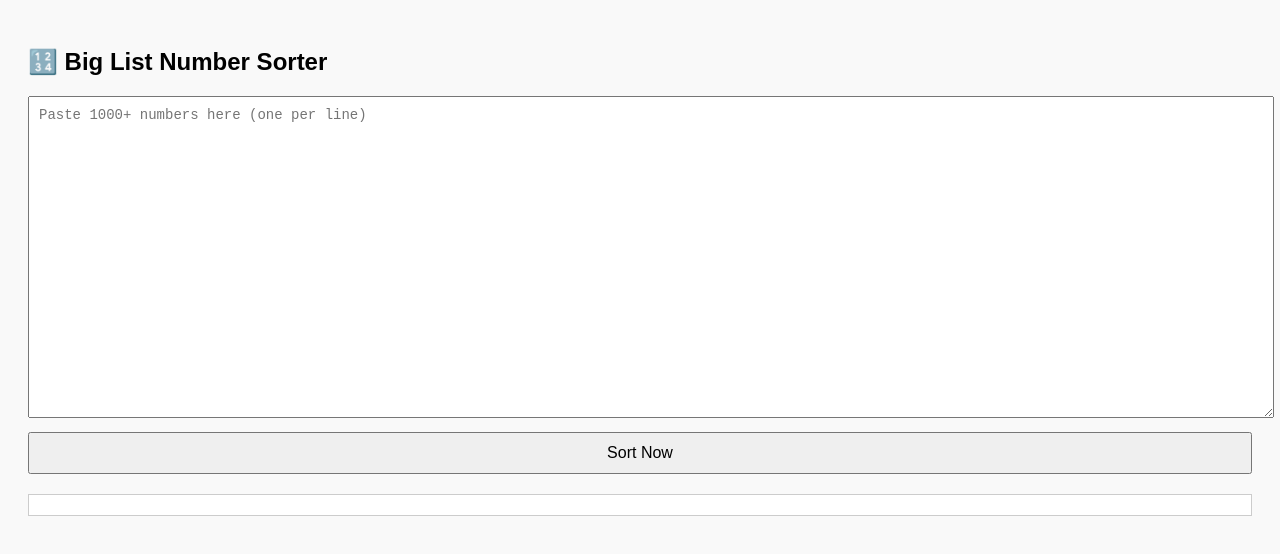
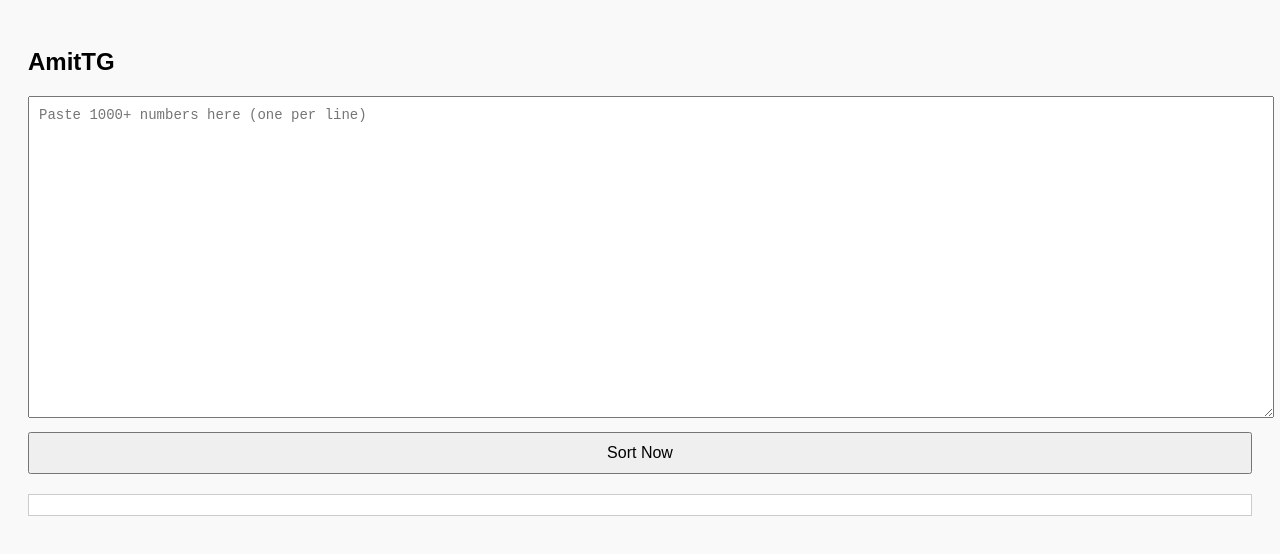
Before and after one commit to amittgofficial/checker, a plain HTML site: page index.html in a window 1280 px wide. Drawn offline with Linux system fonts and the light colour scheme.

Commit message:
Update index.html

```diff
--- a/index.html
+++ b/index.html
@@ -2,7 +2,7 @@
 <html lang="en">
 <head>
   <meta charset="UTF-8">
-  <title>Fast Number Sorter</title>
+  <title>AmitTG</title>
   <meta name="viewport" content="width=device-width, initial-scale=1.0">
   <style>
     body {
@@ -36,7 +36,7 @@
 </head>
 <body>
 
-  <h2>🔢 Big List Number Sorter</h2>
+  <h2>AmitTG </h2>
 
   <textarea id="input" placeholder="Paste 1000+ numbers here (one per line)"></textarea>
   <button onclick="sortBigList()">Sort Now</button>
```
